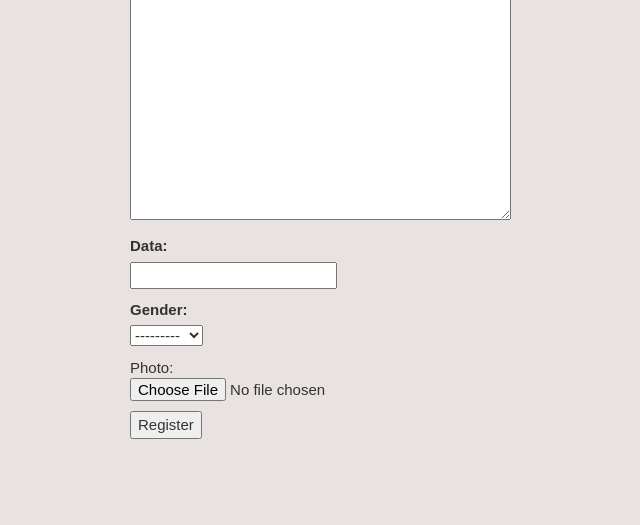
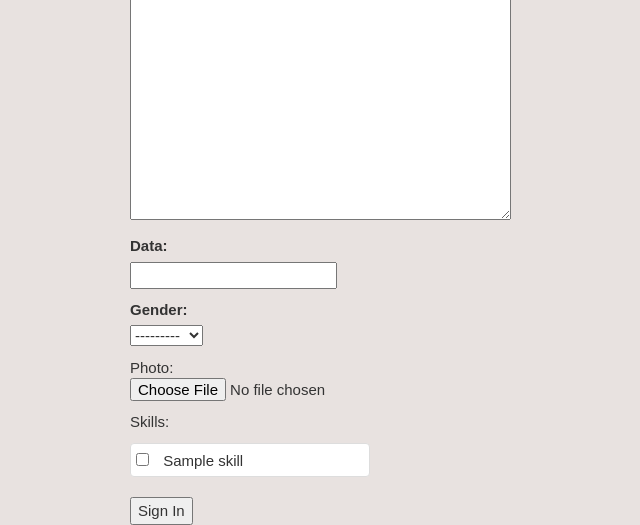
Before and after one commit to Bruce94/Musician, a Django app: page /register/ in a window 1280 px wide. Shown: the part 500-1025 px from the top of the page, without its empty margins (510-1150 px from the left). Before the commit the page ends 939 px from the top, so only its background shows below. Run offline with Django 3.2, Linux system fonts and the light colour scheme; tables that the repository leaves empty hold one stand-in row (values such as "Sample post"); some libraries are stand-ins or nearby versions.

Commit message:
added skill for musicians

```diff
--- a/musician/models.py
+++ b/musician/models.py
@@ -9,7 +9,9 @@ from django.forms import forms
 # Settings root image folder
 
 profile_image = os.path.join(settings.STATIC_URL, 'musician/images/vm.jpg')
+skill_image = os.path.join(settings.STATIC_URL, 'musician/images/question-mark-icon.png')
 profile_url = 'profile/'
+skill_url = 'skill/'
 
 
 class MusicianProfile(models.Model):
@@ -84,6 +86,25 @@ class Message(models.Model):
 
 class Skill(models.Model):
     name_skill = models.CharField(max_length=20, unique=True)
+    image_skill = models.ImageField(null=True, blank=True, default=skill_image, upload_to=skill_url)
 
     def __unicode__(self):
         return unicode(self.name_skill)
+
+
+class HasSkill(models.Model):
+
+    class Meta:
+        unique_together = (('user', 'skill'),)
+
+    user = models.ForeignKey(User, related_name="user_skill")
+    skill = models.ForeignKey(Skill, related_name="skill_user")
+    endorsement = models.IntegerField(default=0)
+
+    def __unicode__(self):
+        return unicode(self.user)
+
+    @classmethod
+    def create(self, user, skill):
+        hasSkill = self(user=user, skill=skill)
+        return hasSkill
--- a/musician/static/musician/js/main.js
+++ b/musician/static/musician/js/main.js
@@ -22,9 +22,9 @@ $(function() {
     $("#message_form").submit(function(event) {
         // Stop form from submitting normally
         event.preventDefault();
-        var friendForm = $(this);
+        var messageForm = $(this);
         // Send the data using post
-        var posting = $.post( friendForm.attr('action'), friendForm.serialize() );
+        var posting = $.post( messageForm.attr('action'), messageForm.serialize() );
         // if success:
         posting.done(function(data) {
     	      location.reload();
--- a/musician_project/views.py
+++ b/musician_project/views.py
@@ -3,7 +3,7 @@ from django.contrib.auth import logout
 from django.http import HttpResponseRedirect, HttpResponse
 from django.template import RequestContext
 from django.core.urlresolvers import reverse
-from musician.models import MusicianProfile
+from musician.models import MusicianProfile, Skill, HasSkill
 from django.contrib.auth.models import User
 from django.contrib.auth.forms import UserCreationForm
 from musician_project.forms import UserForm, MusicianProfileForm
@@ -23,6 +23,7 @@ def reg_view(request):
 
 
 def register(request):
+    skills = Skill.objects.all().order_by('name_skill')
     if request.method == 'POST':
         uf = UserForm(request.POST, prefix='user')
         mpf = MusicianProfileForm(request.POST, request.FILES, prefix='profile')
@@ -32,14 +33,22 @@ def register(request):
             musicianprofile.user = user
             musicianprofile.img = mpf.cleaned_data["img"]
             musicianprofile.save()
+            checked_skills = []
+            if request.POST.getlist('check_skill'):
+                checked_skills = request.POST.getlist('check_skill')
+            for skill in skills:
+                if skill.name_skill in checked_skills:
+                    hs = HasSkill.create(user, skill)
+                    hs.save()
             return HttpResponseRedirect(reverse('register_ok'))
     else:
         uf = UserForm(prefix='user')
         mpf = MusicianProfileForm(prefix='profile')
     return render_to_response('registration/register.html',
                               dict(userform=uf,
-                                   musicianprofileform=mpf),
-                              context_instance=RequestContext(request))
+                                   musicianprofileform=mpf,
+                                   skills=skills,),
+                              context_instance=RequestContext(request),)
 
 
 def register_ok(request):
--- a/templates/base_musician.html
+++ b/templates/base_musician.html
@@ -8,6 +8,7 @@
         <meta name="description" content="Musician.com">
         <meta name="author" content="Bruno Ghion">
 
+        <link rel="shortcut icon" type="image/x-icon" href="{% static 'musician/images/vm.jpg' %}">
         <link href="{% static 'musician/css/bootstrap.css'%}" rel="stylesheet">
         <link rel="stylesheet" type="text/css" href="{% static 'musician/css/style.css' %}">
         <link rel="stylesheet" href="https://ajax.googleapis.com/ajax/libs/jqueryui/1.12.1/themes/smoothness/jquery-ui.css">
--- a/templates/registration/login.html
+++ b/templates/registration/login.html
@@ -25,7 +25,7 @@
             {% else %}
                 <input type="hidden" name="next" value="/portal/"/>
             {% endif %}
-            <input type="submit" value="login"/>
+            <input type="submit" value="Login"/>
         </form>
         <p>You are a new user? please click <a href="{% url 'register' %}">here</a></p>
     </section>
--- a/templates/registration/register.html
+++ b/templates/registration/register.html
@@ -70,18 +70,24 @@
             <p class="error">
                 {{ musicianprofileform.img.errors.as_text }}
             </p>
-        <!--
             <p>
-                Picture: <br>
-                <input type = "file" placeholder = "Picture" name = "picture" />
+                Skills: <br>
+                <ul class="list-group">
+                    {% for skill in skills %}
+                        <li class="list-group-item" style="width: 30vh; padding: 5px;">
+                            <input type="checkbox" name="check_skill" value="{{ skill.name_skill }}" style="margin-right: 10px">
+                            {{ skill.name_skill }}
+                        </li>
+                    {% endfor %}
+                </ul>
             </p>
-            -->
+
             {% if next %}
                 <input type="hidden" name="next" value="{{ next }}"/>
             {% else %}
                 <input type="hidden" name="next" value="/portal/"/>
             {% endif %}
-            <input type="submit" value="Register"/>
+            <input type="submit" value="Sign In"/>
         </form>
     </section>
 {% endblock %}
```
Also changed, not shown: musician/admin.py (+14 -1 lines), musician/static/musician/images/musician-icon.png (added), musician/static/musician/images/question-mark-icon.png (added).
